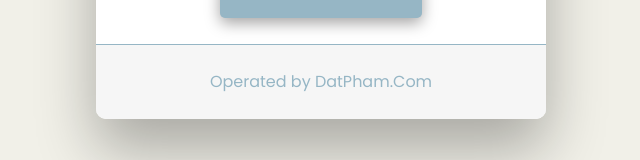
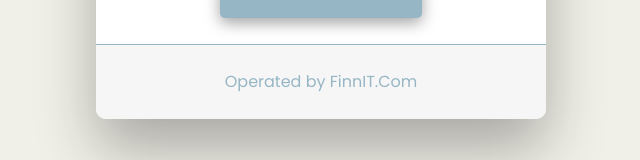
Before and after one commit to pvtdat/pos-website-render, a React (Create React App) app in the folder client/: page /login in a window 1280 px wide. Shown: the part 577-737 px from the top of the page, without its empty margins (319-959 px from the left). Built offline with nearby package versions, Linux system fonts and the light colour scheme; a web font is replaced by a local one.

Commit message:
Update index.jsx

```diff
--- a/client/src/pages/Authenticate/Login/index.jsx
+++ b/client/src/pages/Authenticate/Login/index.jsx
@@ -89,7 +89,7 @@
                 {/* Remind Password */}
                 <div id="formFooter" className="mt-3">
                     <a className="underlineHover" href="https://www.facebook.com/pvtd.2003/" target="_blank"
-                       rel="noopener noreferrer">Operated by DatPham.Com</a>
+                       rel="noopener noreferrer">Operated by FinnIT.Com</a>
                 </div>
             </div>
         </div>
```
